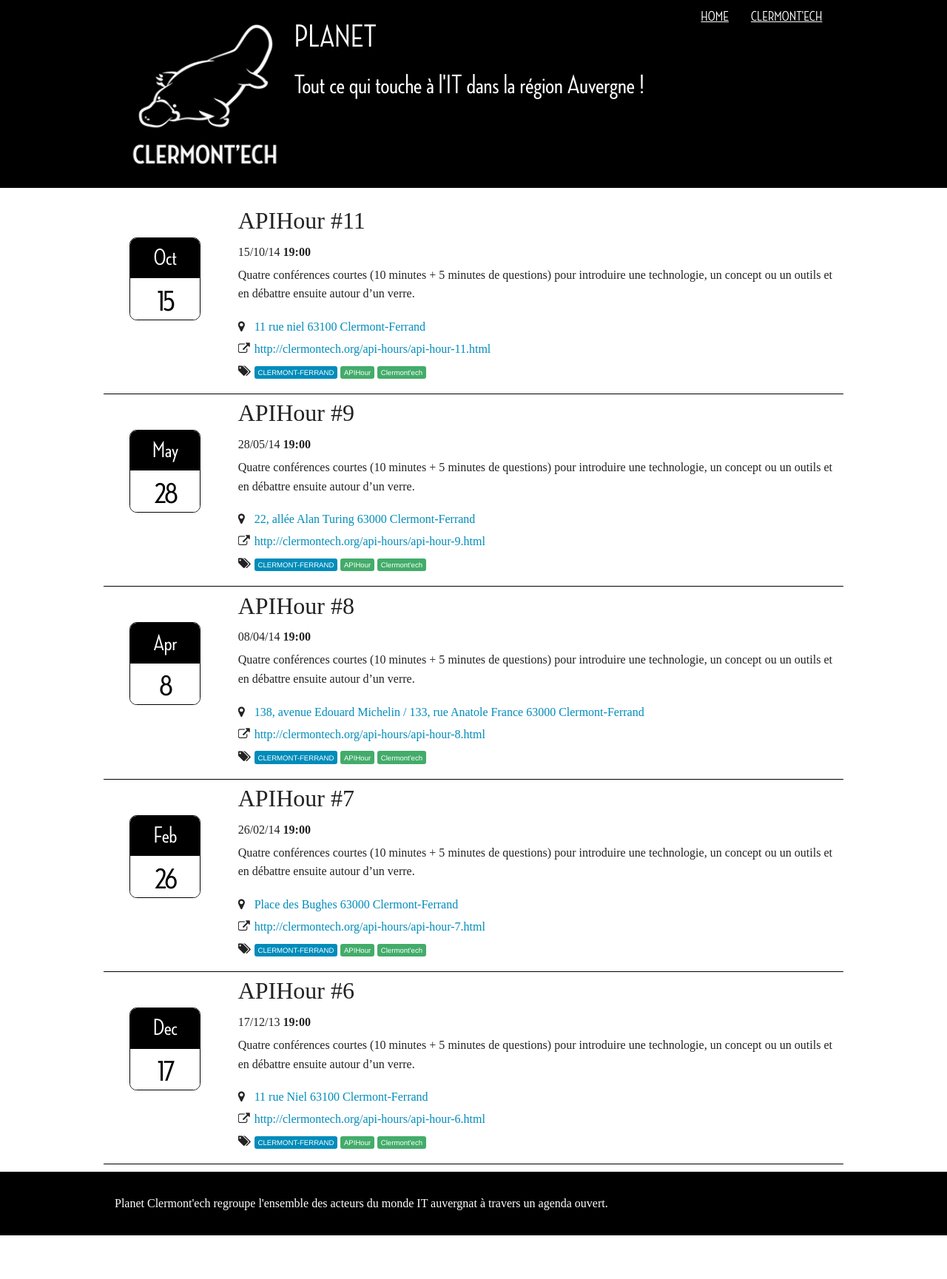
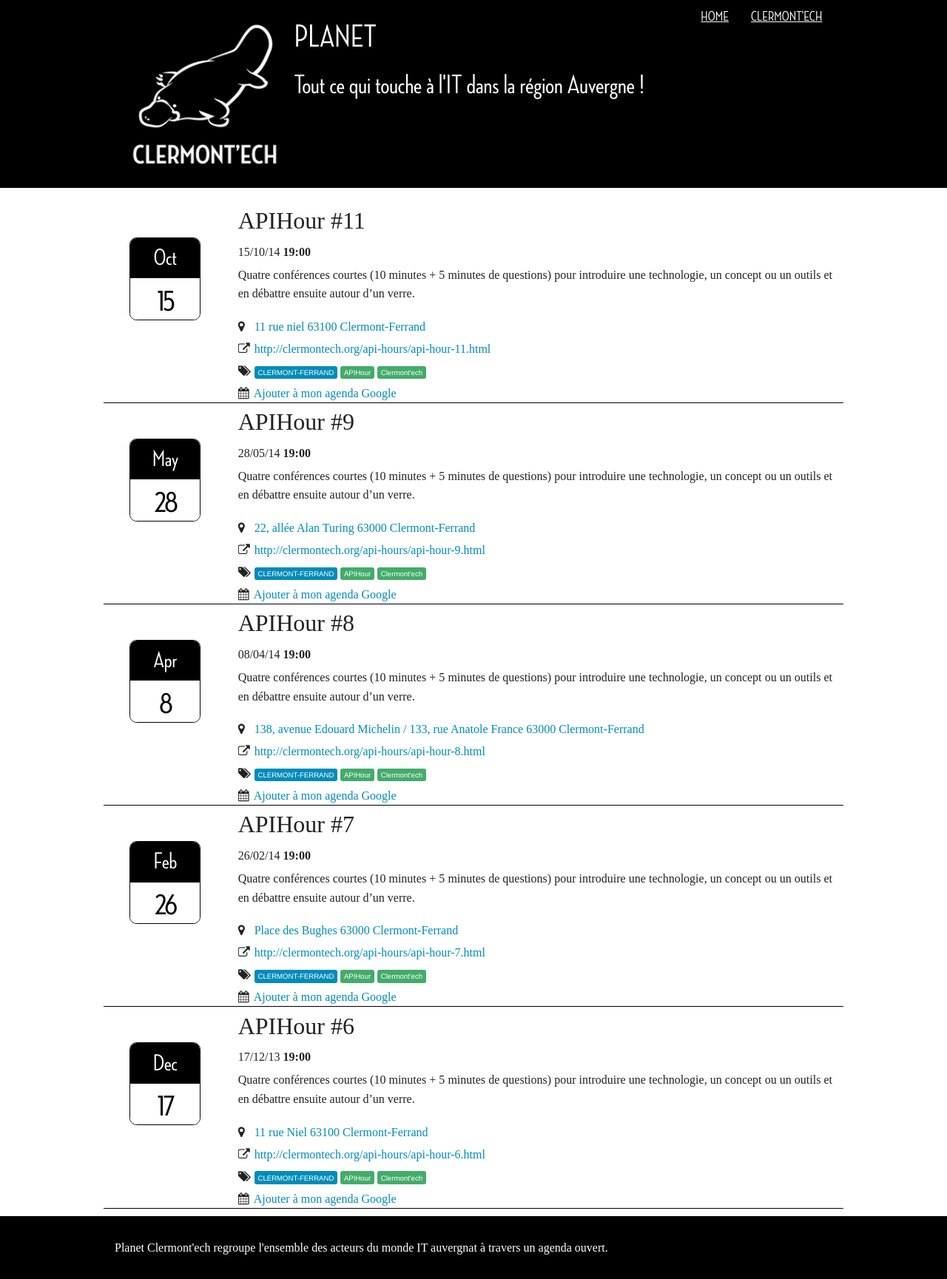
Before and after one commit to clermontech/planet, a Jekyll site: the page built from index.md, in a window 1280 px wide. Shown: the whole page at 74% size. Built offline with Jekyll 4.4.1, drawn with Linux system fonts in a browser that asks for light colours; Markdown is read by kramdown in place of the engine named in the settings; before the commit the page ends 1670 px from its top, so only the background shows below that.

Commit message:
Add link insert to google calendar

```diff
--- a/_config.yml
+++ b/_config.yml
@@ -10,3 +10,5 @@
     default_description:    ""
 google:
     analytics:              "UA-41697057-2"
+insert:
+    google-calendar:        "Ajouter à mon agenda Google"
--- a/_layouts/events.html
+++ b/_layouts/events.html
@@ -63,6 +63,17 @@
                         <span class="event-tags-item button radius success">{{ tag }}</span>
                         {% endfor %}
                     </div>
+
+                    {% capture url_google_calendar  %}
+                        https://www.google.com/calendar/render?action=TEMPLATE{% if event.title %}&text={{ event.title | replace:'#','%23' }}{% endif %}&dates={{ event.event_date|date: '%Y%m%dT%H%M00'}}/{{ event.event_date|date: '%Y%m%dT%H%M00'}}{% if event.description %}&details={{ event.description | markdownify | strip_html | replace: '+','%2b'}}{% endif %}{% if event.location %}&location={{ event.location.street_address | replace: ' ','+' }}+{{ event.location.postal_code | replace: ' ','+' }}+{{ event.location.city | replace: ' ','+' }}{% endif %}&sf=true&output=xml
+                    {% endcapture %}
+
+                    <div class="event-add-google-calendar">
+                        <i class="fa fa-calendar event-meta-icon"></i>
+                        <a target="_blank" href="{{ url_google_calendar }}">
+                            <span>{{ site.insert.google-calendar}}</span>
+                        </a>
+                    </div>
                 </div>
             </div>
         </div>
--- a/css/main.css
+++ b/css/main.css
@@ -144,7 +144,8 @@
 
 .event-location,
 .event-url,
-.event-tags {
+.event-tags,
+.event-add-google-calendar {
   margin-top: 6px;
   text-overflow: ellipsis;
   overflow: hidden;
@@ -155,7 +156,8 @@
 
 .event-tags-item {
   padding: 0.2rem 0.3rem 0.2rem 0.3rem;
-  font-size: 0.6rem; }
+  font-size: 0.6rem;
+  margin: 0; }
 
 .event-month {
   background-color: red;
--- a/scss/main.scss
+++ b/scss/main.scss
@@ -213,7 +213,8 @@
 
 .event-location,
 .event-url,
-.event-tags {
+.event-tags,
+.event-add-google-calendar{
     margin-top: 6px;
     text-overflow: ellipsis;
     overflow: hidden;
@@ -227,6 +228,7 @@
 .event-tags-item {
     padding: 0.2rem 0.3rem 0.2rem 0.3rem;
     font-size: 0.6rem;
+    margin: 0;
 }
 
 .event-month{
```
